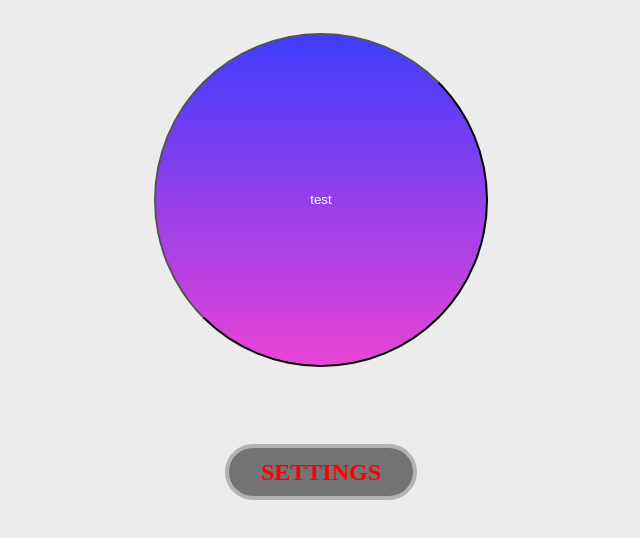
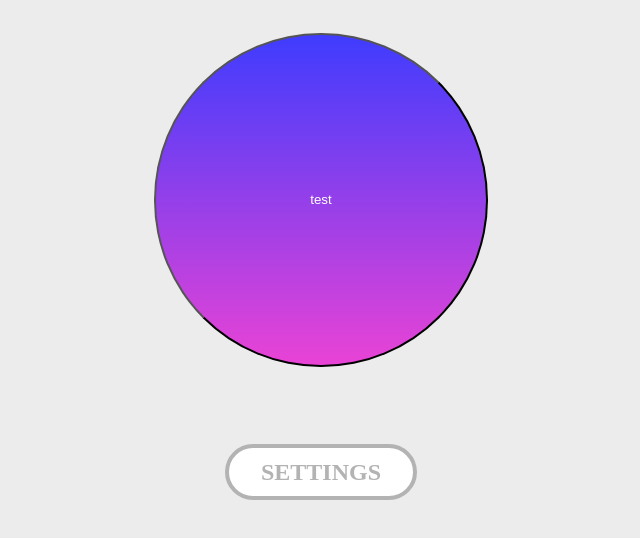
Before and after one commit to cookieMonsterDev/dummy-buttons, a React (Create React App) app: page / in a window 1280 px wide. Shown: the top 538 px of the page, without its empty margins (319-959 px from the left). Built offline with nearby package versions, Linux system fonts and the light colour scheme.

Commit message:
feat: styling setting button

```diff
--- a/src/components/buttons/toggle.tsx
+++ b/src/components/buttons/toggle.tsx
@@ -3,6 +3,9 @@ import styled from 'styled-components';
 import { isToggleOn } from './toggleController'
 
 const Container = styled.div`
+
+  -webkit-user-select:none;
+
   width: 100%;
   margin: 0.3em 0 0.3em 0;
   padding: auto;
--- a/src/components/settings/settings.tsx
+++ b/src/components/settings/settings.tsx
@@ -1,4 +1,4 @@
-import { useEffect, useState } from "react";
+import { useState } from "react";
 import styled from "styled-components";
 import { Toggle } from "../buttons/toggle";
 
@@ -11,6 +11,9 @@ const Container = styled.div`
 `;
 
 const SettingsButtonlabel = styled.label`
+
+  -webkit-user-select:none;
+
   width: 12em;
   height: 3em;
   margin: 3em;
@@ -30,9 +33,9 @@ const SettingsButtonSpan = styled.span`
   border-style: solid;
   border-width: 0.2em;
   border-radius: 4em;
-  border-color: #B3B3B3;
-  color: red;
-  background-color: #737373;
+  border-color: ${props => props.theme.settingsButtonColor};
+  color: ${props => props.theme.settingsButtonColor};
+  background-color: ${props => props.theme.settingsButtonBackground};
 `;
 
 const SettingsButtonInput = styled.input`
@@ -40,7 +43,8 @@ const SettingsButtonInput = styled.input`
   display: none;
 
   &:checked + ${SettingsButtonSpan} {
-    color: black;
+    color: ${props => props.theme.settingsButtonColorActive};
+    background-color: ${props => props.theme.settingsButtonBackgroundActive};
   }
 `;
 
@@ -53,8 +57,6 @@ interface SettingsProps {
 export const SettingsMenu = (props: SettingsProps) => {
 
   const [extended, setExtended] = useState(false);
-
-  useEffect(() => {}, []);
 
   if (extended) {
     return (
--- a/src/styles/darkTheme.ts
+++ b/src/styles/darkTheme.ts
@@ -5,6 +5,10 @@ interface DarkTheme {
   textColorSecondary: string;
   toggleBackground: string;
   toggleBackgroundActive: string;
+  settingsButtonColor: string;
+  settingsButtonColorActive: string;
+  settingsButtonBackground: string;
+  settingsButtonBackgroundActive: string;
 };
 
 export const DarkTheme = {
@@ -14,4 +18,8 @@ export const DarkTheme = {
   textColorSecondary: '#FF9500',
   toggleBackground: '#B3B3B3',
   toggleBackgroundActive: '#FF9500',
+  settingsButtonColor: '#B3B3B3',
+  settingsButtonColorActive: '',
+  settingsButtonBackground: '',
+  settingsButtonBackgroundActive: '',
 };
--- a/src/styles/lightTheme.ts
+++ b/src/styles/lightTheme.ts
@@ -5,6 +5,10 @@ interface LightTheme {
   textColorSecondary: string;
   toggleBackground: string;
   toggleBackgroundActive: string;
+  settingsButtonColor: string;
+  settingsButtonColorActive: string;
+  settingsButtonBackground: string;
+  settingsButtonBackgroundActive: string;
 };
 
 export const LightTheme = {
@@ -14,4 +18,8 @@ export const LightTheme = {
   textColorSecondary: '#333333',
   toggleBackground: '#B3B3B3',
   toggleBackgroundActive: '#00CC00',
+  settingsButtonColor: '#B3B3B3',
+  settingsButtonColorActive: '#FFFFFF',
+  settingsButtonBackground: '#FFFFFF',
+  settingsButtonBackgroundActive: '#B3B3B3',
 };
```
